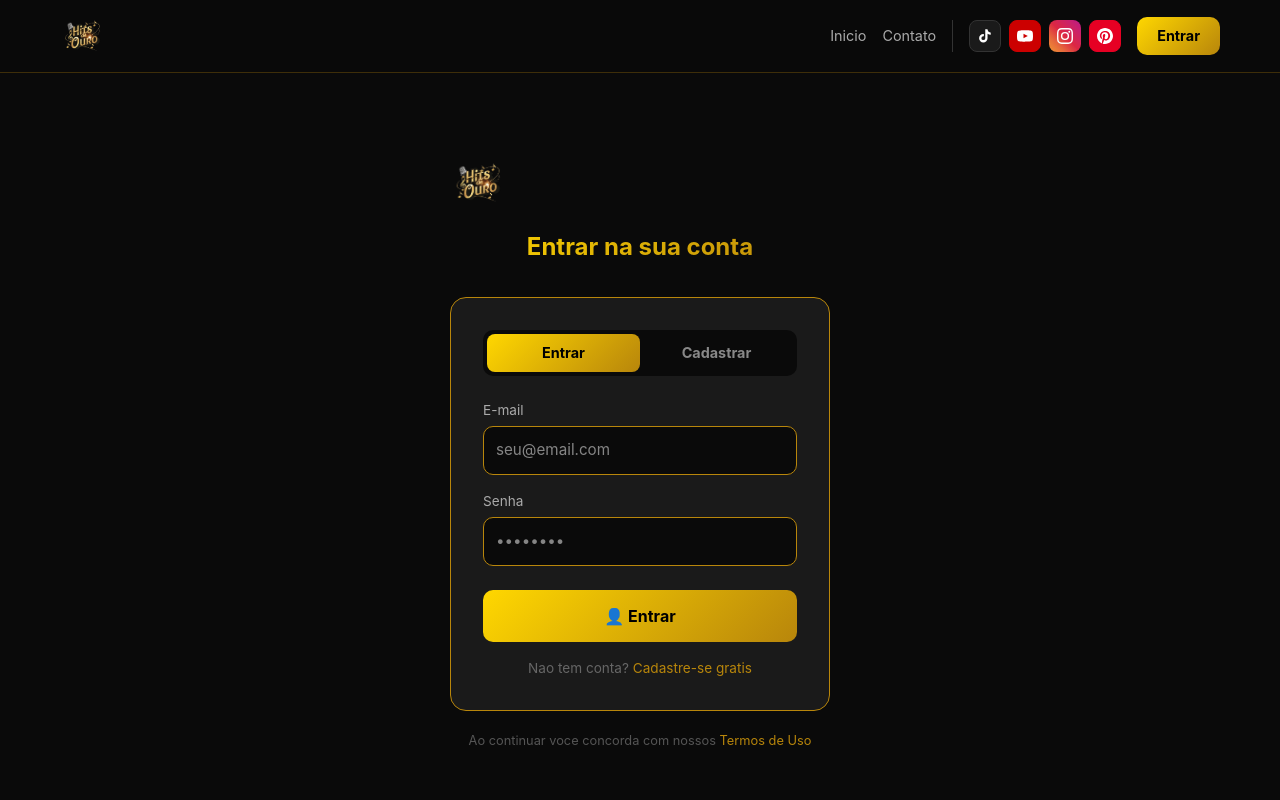
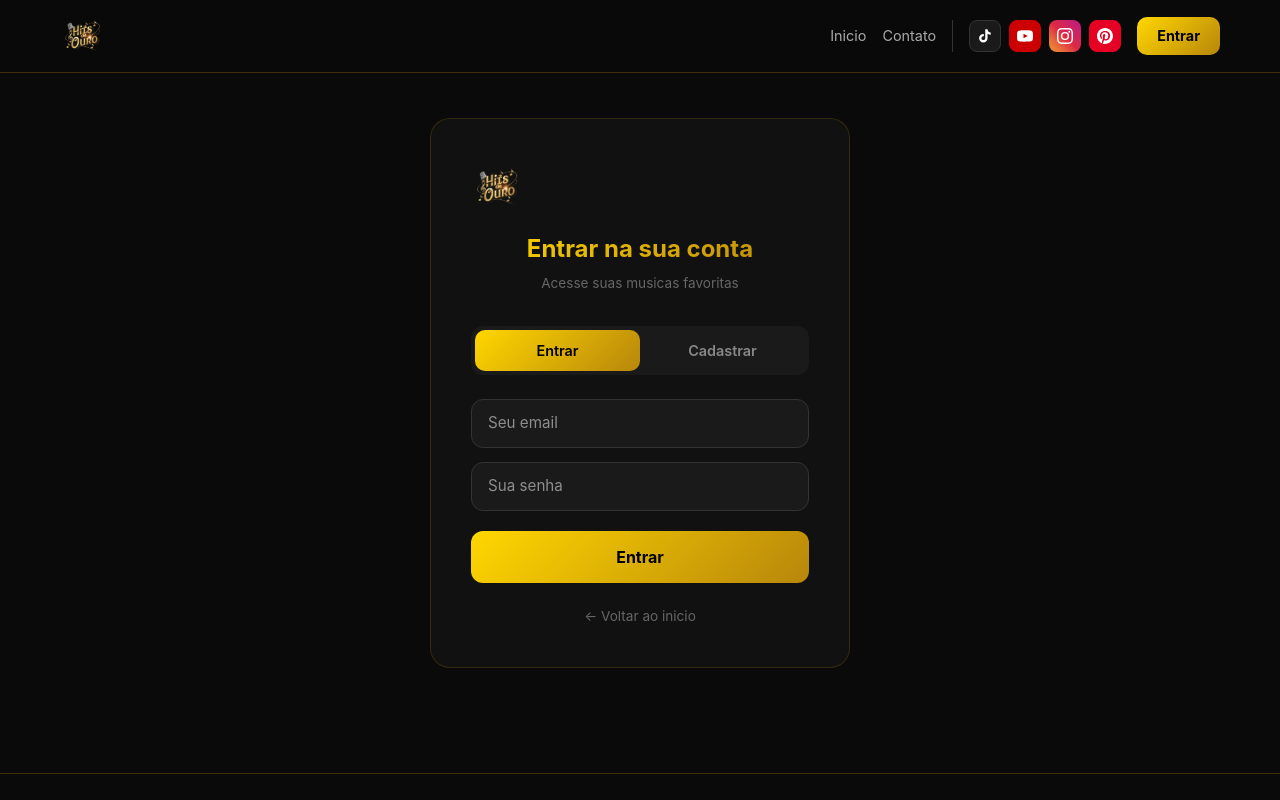
Before and after one commit to adhylsoon-crypto/hits-de-ouro, a Next.js app: page /login in a window 1280 px wide. Shown: the top 800 px of the page. Built offline with nearby package versions, Linux system fonts and the light colour scheme.

Commit message:
pagina login cadastro com supabase

```diff
--- a/app/login/page.tsx
+++ b/app/login/page.tsx
@@ -1,93 +1,113 @@
 'use client';
 import { useState } from 'react';
+import { useRouter } from 'next/navigation';
+import { supabase } from '../../lib/supabase';
 
-export default function Login() {
+export default function LoginPage() {
   const [isLogin, setIsLogin] = useState(true);
   const [email, setEmail] = useState('');
   const [password, setPassword] = useState('');
   const [name, setName] = useState('');
+  const [loading, setLoading] = useState(false);
+  const [error, setError] = useState('');
+  const [success, setSuccess] = useState('');
+  const router = useRouter();
 
-  const handleSubmit = (e: React.FormEvent) => {
-    e.preventDefault();
-    alert(isLogin ? 'Login em breve disponivel!' : 'Cadastro em breve disponivel!');
+  const handleSubmit = async () => {
+    setLoading(true);
+    setError('');
+    setSuccess('');
+
+    if (isLogin) {
+      const { error } = await supabase.auth.signInWithPassword({ email, password });
+      if (error) {
+        setError('Email ou senha incorretos.');
+      } else {
+        router.push('/');
+      }
+    } else {
+      if (!name.trim()) { setError('Digite seu nome.'); setLoading(false); return; }
+      const { data, error } = await supabase.auth.signUp({ email, password });
+      if (error) {
+        setError('Erro ao criar conta. Tente outro email.');
+      } else if (data.user) {
+        await supabase.from('profiles').insert({ id: data.user.id, email, name });
+        setSuccess('Conta criada! Verifique seu email para confirmar.');
+      }
+    }
+    setLoading(false);
   };
 
   return (
-    <div style={{ maxWidth: '420px', margin: '60px auto', padding: '20px' }}>
+    <div style={{ minHeight: '80vh', display: 'flex', alignItems: 'center', justifyContent: 'center', padding: '20px' }}>
+      <div style={{ width: '100%', maxWidth: '420px', background: '#111', borderRadius: '20px', padding: '40px', border: '1px solid #b8860b33' }}>
+
+        {/* Logo */}
         <div style={{ textAlign: 'center', marginBottom: '32px' }}>
-        <img src="/logo.png" alt="Hits de Ouro" style={{ height: '60px', marginBottom: '16px' }} />
+          <img src="/logo.png" alt="Hits de Ouro" style={{ height: '56px', marginBottom: '16px' }} />
           <h1 style={{ fontSize: '1.5rem', fontWeight: 'bold', background: 'linear-gradient(135deg,#FFD700,#b8860b)', WebkitBackgroundClip: 'text', WebkitTextFillColor: 'transparent' }}>
-          {isLogin ? 'Entrar na sua conta' : 'Criar conta grátis'}
+            {isLogin ? 'Entrar na sua conta' : 'Criar conta gratis'}
           </h1>
+          <p style={{ color: '#666', fontSize: '0.85rem', marginTop: '6px' }}>
+            {isLogin ? 'Acesse suas musicas favoritas' : 'Salve suas musicas favoritas'}
+          </p>
         </div>
 
-      <div style={{ background: '#1a1a1a', borderRadius: '16px', padding: '32px', border: '1px solid #b8860b' }}>
-
-        <div style={{ display: 'flex', marginBottom: '24px', background: '#0a0a0a', borderRadius: '10px', padding: '4px' }}>
-          <button onClick={() => setIsLogin(true)} style={{
-            flex: 1, padding: '8px', borderRadius: '8px', border: 'none', cursor: 'pointer',
+        {/* Tabs */}
+        <div style={{ display: 'flex', background: '#1a1a1a', borderRadius: '12px', padding: '4px', marginBottom: '24px' }}>
+          <button onClick={() => { setIsLogin(true); setError(''); setSuccess(''); }} style={{
+            flex: 1, padding: '10px', borderRadius: '10px', border: 'none', cursor: 'pointer', fontSize: '0.9rem', fontWeight: '600',
             background: isLogin ? 'linear-gradient(135deg,#FFD700,#b8860b)' : 'transparent',
-            color: isLogin ? 'black' : '#888', fontWeight: 'bold', fontSize: '0.9rem'
+            color: isLogin ? 'black' : '#888',
           }}>Entrar</button>
-          <button onClick={() => setIsLogin(false)} style={{
-            flex: 1, padding: '8px', borderRadius: '8px', border: 'none', cursor: 'pointer',
+          <button onClick={() => { setIsLogin(false); setError(''); setSuccess(''); }} style={{
+            flex: 1, padding: '10px', borderRadius: '10px', border: 'none', cursor: 'pointer', fontSize: '0.9rem', fontWeight: '600',
             background: !isLogin ? 'linear-gradient(135deg,#FFD700,#b8860b)' : 'transparent',
-            color: !isLogin ? 'black' : '#888', fontWeight: 'bold', fontSize: '0.9rem'
+            color: !isLogin ? 'black' : '#888',
           }}>Cadastrar</button>
         </div>
 
-        <form onSubmit={handleSubmit} style={{ display: 'flex', flexDirection: 'column', gap: '16px' }}>
+        {/* Campos */}
+        <div style={{ display: 'flex', flexDirection: 'column', gap: '14px' }}>
           {!isLogin && (
-            <div>
-              <label style={{ color: '#aaa', fontSize: '0.85rem', display: 'block', marginBottom: '6px' }}>Nome</label>
             <input
-                type="text" value={name} onChange={e => setName(e.target.value)}
-                placeholder="Seu nome"
-                style={{ width: '100%', padding: '12px', borderRadius: '10px', background: '#0a0a0a', border: '1px solid #b8860b', color: 'white', fontSize: '0.95rem', outline: 'none', boxSizing: 'border-box' }}
+              type="text" placeholder="Seu nome" value={name}
+              onChange={e => setName(e.target.value)}
+              style={{ padding: '12px 16px', borderRadius: '12px', background: '#1a1a1a', border: '1px solid #333', color: 'white', fontSize: '0.95rem', outline: 'none' }}
             />
-            </div>
           )}
-          <div>
-            <label style={{ color: '#aaa', fontSize: '0.85rem', display: 'block', marginBottom: '6px' }}>E-mail</label>
           <input
-              type="email" value={email} onChange={e => setEmail(e.target.value)}
-              placeholder="seu@email.com"
-              style={{ width: '100%', padding: '12px', borderRadius: '10px', background: '#0a0a0a', border: '1px solid #b8860b', color: 'white', fontSize: '0.95rem', outline: 'none', boxSizing: 'border-box' }}
+            type="email" placeholder="Seu email" value={email}
+            onChange={e => setEmail(e.target.value)}
+            style={{ padding: '12px 16px', borderRadius: '12px', background: '#1a1a1a', border: '1px solid #333', color: 'white', fontSize: '0.95rem', outline: 'none' }}
           />
-          </div>
-          <div>
-            <label style={{ color: '#aaa', fontSize: '0.85rem', display: 'block', marginBottom: '6px' }}>Senha</label>
           <input
-              type="password" value={password} onChange={e => setPassword(e.target.value)}
-              placeholder="••••••••"
-              style={{ width: '100%', padding: '12px', borderRadius: '10px', background: '#0a0a0a', border: '1px solid #b8860b', color: 'white', fontSize: '0.95rem', outline: 'none', boxSizing: 'border-box' }}
+            type="password" placeholder="Sua senha" value={password}
+            onChange={e => setPassword(e.target.value)}
+            onKeyDown={e => e.key === 'Enter' && handleSubmit()}
+            style={{ padding: '12px 16px', borderRadius: '12px', background: '#1a1a1a', border: '1px solid #333', color: 'white', fontSize: '0.95rem', outline: 'none' }}
           />
         </div>
 
-          <button type="submit" style={{
-            padding: '14px', borderRadius: '10px',
-            background: 'linear-gradient(135deg,#FFD700,#b8860b)',
-            color: 'black', fontWeight: 'bold', border: 'none',
-            cursor: 'pointer', fontSize: '1rem', marginTop: '8px'
+        {/* Erro / Sucesso */}
+        {error && <p style={{ color: '#f87171', fontSize: '0.85rem', marginTop: '12px', textAlign: 'center' }}>{error}</p>}
+        {success && <p style={{ color: '#4ade80', fontSize: '0.85rem', marginTop: '12px', textAlign: 'center' }}>{success}</p>}
+
+        {/* Botão */}
+        <button onClick={handleSubmit} disabled={loading} style={{
+          width: '100%', padding: '14px', borderRadius: '12px', border: 'none', cursor: loading ? 'not-allowed' : 'pointer',
+          background: 'linear-gradient(135deg,#FFD700,#b8860b)', color: 'black', fontWeight: 'bold',
+          fontSize: '1rem', marginTop: '20px', opacity: loading ? 0.7 : 1,
         }}>
-            {isLogin ? '👤 Entrar' : '🎵 Criar conta'}
+          {loading ? 'Aguarde...' : isLogin ? 'Entrar' : 'Criar conta'}
         </button>
-        </form>
 
-        {isLogin && (
-          <p style={{ textAlign: 'center', color: '#666', fontSize: '0.85rem', marginTop: '16px' }}>
-            Nao tem conta?{' '}
-            <span onClick={() => setIsLogin(false)} style={{ color: '#b8860b', cursor: 'pointer' }}>
-              Cadastre-se gratis
-            </span>
-          </p>
-        )}
+        {/* Voltar */}
+        <div style={{ textAlign: 'center', marginTop: '20px' }}>
+          <a href="/" style={{ color: '#666', fontSize: '0.85rem', textDecoration: 'none' }}>← Voltar ao inicio</a>
         </div>
 
-      <p style={{ textAlign: 'center', color: '#555', fontSize: '0.8rem', marginTop: '20px' }}>
-        Ao continuar voce concorda com nossos{' '}
-        <a href="/termos" style={{ color: '#b8860b' }}>Termos de Uso</a>
-      </p>
+      </div>
     </div>
   );
 }
--- /dev/null
+++ b/lib/lib/supabase.ts
@@ -0,0 +1,6 @@
+import { createClient } from '@supabase/supabase-js';
+
+const supabaseUrl = process.env.NEXT_PUBLIC_SUPABASE_URL!;
+const supabaseAnonKey = process.env.NEXT_PUBLIC_SUPABASE_ANON_KEY!;
+
+export const supabase = createClient(supabaseUrl, supabaseAnonKey);
--- a/package.json
+++ b/package.json
@@ -9,6 +9,7 @@
     "lint": "eslint"
   },
   "dependencies": {
+    "@supabase/supabase-js": "^2.106.1",
     "next": "16.2.6",
     "react": "19.2.4",
     "react-dom": "19.2.4"
```
Also changed, not shown: 1 other file (tests, documents, lock files or other folders). Lines whose indentation alone changed are shown as unchanged.
